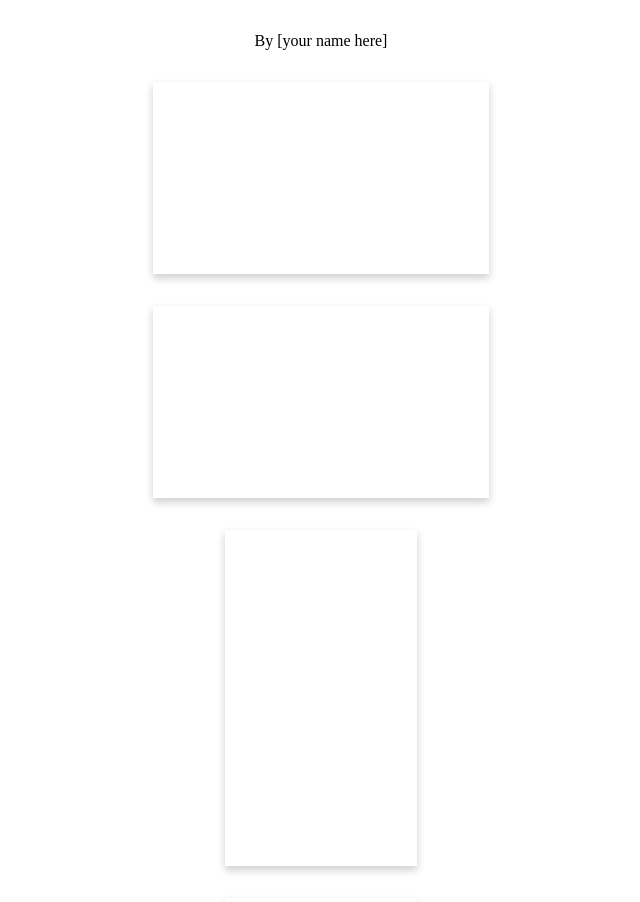
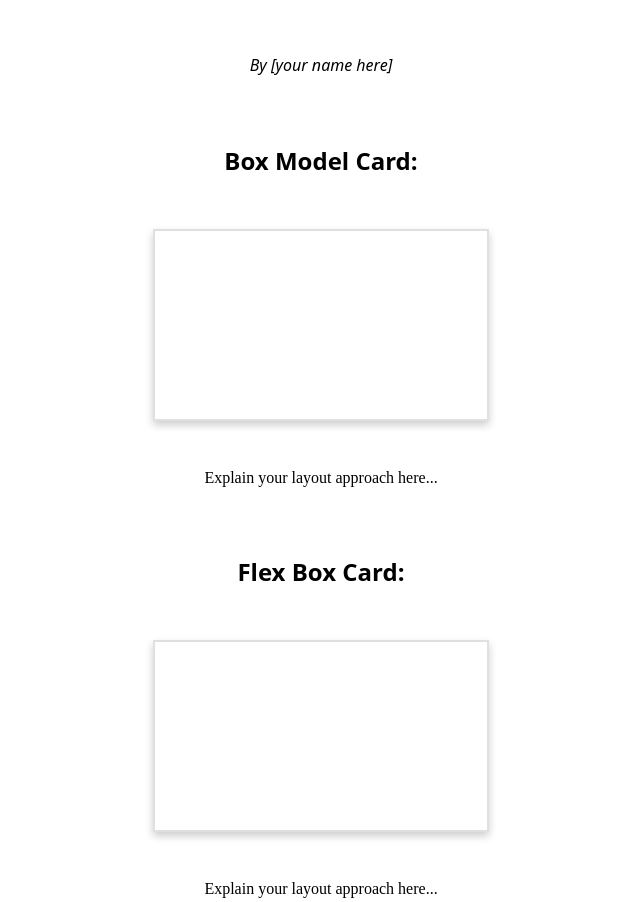
Before and after one commit to thinkle-iacs/business-card-project, a website: page index.html in a window 1280 px wide. Shown: the part 88-990 px from the top of the page, without its empty margins (319-959 px from the left). Drawn offline with Linux system fonts and the light colour scheme.

Commit message:
Updated project

```diff
--- a/index.html
+++ b/index.html
@@ -4,33 +4,51 @@
     <title>Hello World</title>
     <meta charset="utf-8" />
     <meta name="viewport" content="width=device-width, initial-scale=1" />
-    <link rel="stylesheet" href="./style.css" />
     <link rel="stylesheet" href="./template.css" />
+    <link rel="stylesheet" href="./style-flex.css" />
+    <link rel="stylesheet" href="./style-box-model.css" />
   </head>
   <body>
     <h1>Business Cards</h1>
-    <div class="attribution">
-      By [your name here]
-    </div>
+    <p class="attribution">By [your name here]</div>
 
-    <main class="card landscape card-1"></main>
+    <h2>Box Model Card:</h2>
 
-    <main class="card landscape card-2"></main>
+    <!-- Change landscape to portrait for a
+     portrait card -->
+    <main class="card landscape card-1">
+      <div class="card-front">
+        <!-- Front of card here -->
+      </div>
+      <div class="card-back">
+        <!-- Back of card here -->
+      </div>
+    </main>
 
-    <!-- Delete the cards below if not
-     doing "honors" assignment -->
+    <p>Explain your layout approach here...</p>
 
-    <main class="card portrait card-3"></main>
+    <h2>Flex Box Card:</h2>
 
-    <main class="card portrait card-4"></main>
+    <!-- Change landscape to portrait for a
+     portrait card -->
+    <main class="card landscape card-2">
+      <div class="card-front">
+        <!-- Front of card -->
+      </div>
+      <div class="card-back">
+        <!-- Back of card -->
+      </div>
+    </main>
+
+    <p>Explain your layout approach here...</p>
 
     <div>
       <h4>Sources</h4>
       <ul>
-        <li>List sources for
-          images, etc. here
-        </li>
+        <li>List sources for images, etc. here</li>
       </ul>
     </div>
+
+    <script src="./script.js"></script>
   </body>
 </html>
--- /dev/null
+++ b/script.js
@@ -0,0 +1,6 @@
+// Add click event listeners to all cards
+document.querySelectorAll(".card").forEach((card) => {
+  card.addEventListener("click", () => {
+    card.classList.toggle("flipped");
+  });
+});
--- /dev/null
+++ b/style-box-model.css
@@ -0,0 +1,5 @@
+.card-1 h1 {
+  /* Style for card 1 (your box model example */
+  color: red;
+  margin-left: 1.5in;
+}
--- /dev/null
+++ b/style-flex.css
@@ -0,0 +1,3 @@
+/* Style for card-2 (your flexbox example) */
+.card-2 {
+}
--- a/style.css
+++ /dev/null
@@ -1 +0,0 @@
-/* Your code here */
--- a/template.css
+++ b/template.css
@@ -1,6 +1,15 @@
-/* Project template -
-do not modify
-*/
+/*
+ * PROJECT TEMPLATE
+ * DO NOT MODIFY
+ *
+ * Your code should go in style-box-model.css and style-flex.css
+ *
+ * -------------------------------------------------------------
+ * This file contains the core layout and card styles for the project.
+ * Please do NOT change anything here.
+ * All your custom CSS should go in the other files as directed.
+ * -------------------------------------------------------------
+ */
 
 .card {
   box-shadow: 0 4px 8px 0 rgba(0, 0, 0, 0.2);
@@ -8,14 +17,53 @@ do not modify
   margin-right: auto;
   margin-top: auto;
   margin-bottom: auto;
+  perspective: 1000px;
+  cursor: pointer;
+  transform-style: preserve-3d;
+  transition: all 0.3s ease;
 }
+
 .card.landscape {
   width: 3.5in;
   height: 2in;
 }
+
 .card.portrait {
   height: 3.5in;
   width: 2in;
+}
+
+/* Hover effect - slight tilt to show interactivity */
+.card:hover {
+  scale: 1.05;
+}
+
+/* Flipped state - full rotation */
+.card.flipped {
+  transform: rotateY(180deg);
+}
+
+.card-front,
+.card-back {
+  position: absolute;
+  width: 100%;
+  height: 100%;
+  backface-visibility: hidden;
+  border-radius: inherit;
+  display: flex;
+  flex-direction: column;
+  align-items: center;
+  justify-content: center;
+  padding: 20px;
+  box-sizing: border-box;
+}
+
+.card-front {
+  border: 2px solid #e0e0e0;
+}
+
+.card-back {
+  transform: rotateY(180deg);
 }
 body {
   display: flex;
@@ -25,3 +73,13 @@ body {
   gap: 32px;
   min-height: 100vh;
 }
+
+body > h1,
+body > h2,
+body > .attribution {
+  font-family: system-ui, -apple-system, BlinkMacSystemFont, "Segoe UI", Roboto,
+    Oxygen, Ubuntu, Cantarell, "Open Sans", "Helvetica Neue", sans-serif;
+}
+p.attribution {
+  font-style: italic;
+}
```
Also changed, not shown: .github/copilot-instructions.md (added), README.md.
